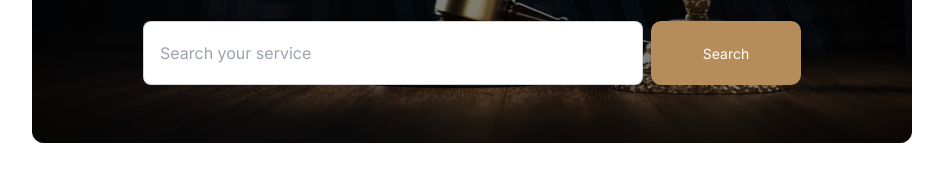
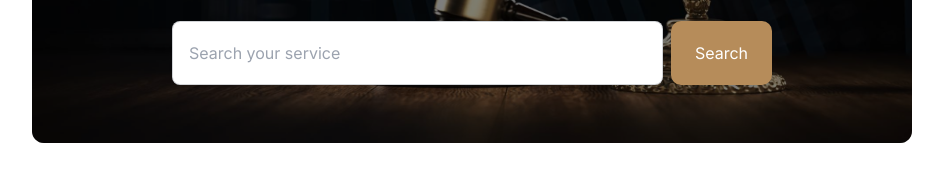
Before and after one commit to sharif10458/simple-justice-web, a plain HTML site: page index.html in a window 1280 px wide. Shown: the part 385-568 px from the top of the page, without its empty margins (168-1111 px from the left). Drawn offline with nearby package versions, Linux system fonts and the light colour scheme.

Commit message:
secon commit

```diff
--- a/index.html
+++ b/index.html
@@ -69,7 +69,7 @@
 
       <!-- Right: Button + Hamburger for Mobile -->
       <div class="flex items-center gap-2">
-        <button class=" rounded-[10px] btn-primary btn-sm h-12 hidden lg:block bg-[#B68C5A] text-white ">Free Consultation</button>
+        <button class="  rounded-[10px] btn-primary btn-sm h-12 hidden lg:block bg-[#B68C5A] text-white ">Free Consultation</button>
         <div class="dropdown dropdown-end lg:hidden">
           <button tabindex="0" class="btn btn-ghost btn-circle">
             <svg xmlns="http://www.w3.org/2000/svg" class="w-6 h-6" fill="none" viewBox="0 0 24 24" stroke="currentColor">
@@ -108,10 +108,13 @@
     <div class="absolute inset-0 bg-black bg-opacity-50 flex flex-col justify-center items-center text-center text-white px-4">
       <h1 class="text-4xl md:text-5xl font-bold mb-4">We Provide Effective <br> Legal Solutions</h1>
       <p class="text-lg max-w-xl mb-6">There are many variations of passages of Lorem Ipsum available, but the majority have suffered alteration in some form, by injected humour.</p>
-      <div class="flex items-center justify-center gap-2 w-full max-w-[90%] flex-nowrap">
-  <input type="text" placeholder="Search your service" class="input input-bordered w-[300px] sm:w-[500px] h-16 text-black placeholder:text-gray-400" />
-  <button class="w-[150px] rounded-[10px] btn-primary btn-sm h-[64px] bg-[#B68C5A] text-white">Search</button>
+
+
+      <div class="flex items-center justify-center gap-2 w-full max-w-xs sm:max-w-[600px]">
+  <input type="text" placeholder="Search your service" class="flex-1 input input-bordered h-16 text-black placeholder:text-gray-400" />
+  <button class="h-16 px-4 sm:px-6 rounded-[10px] bg-[#B68C5A] text-white">Search</button>
 </div>
+
 
     </div>
   </div>
```
